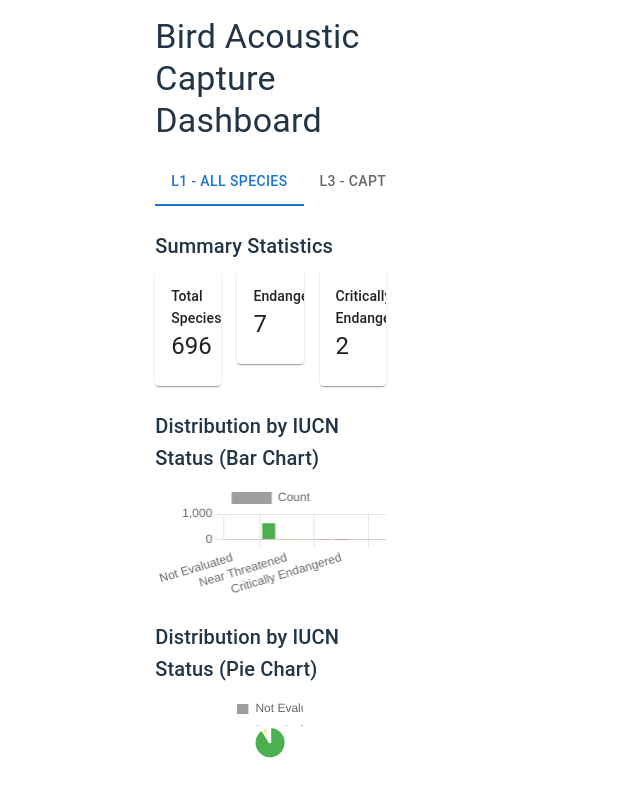
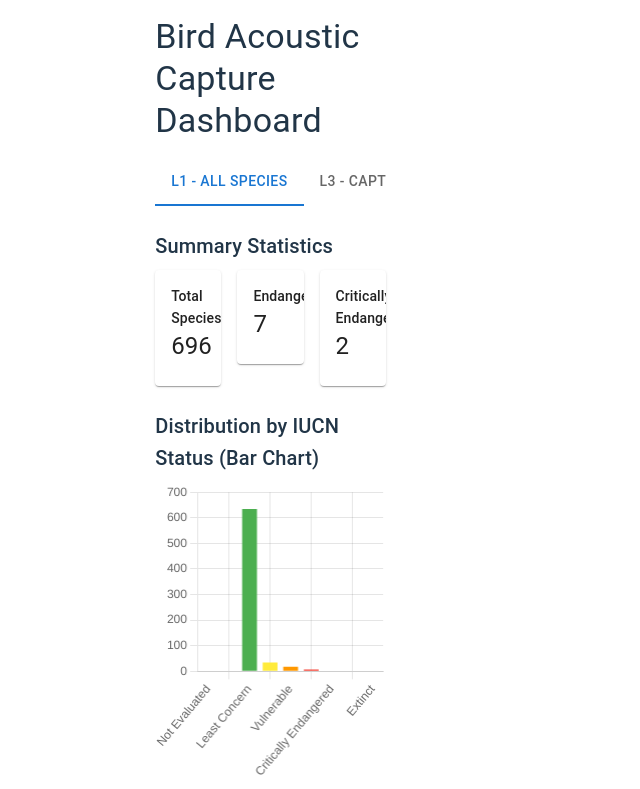
Before and after one commit to KhangLeThanh/bird-species-dashboard, a React (Vite) app: page / in a window 1280 px wide. Shown: the top 789 px of the page, without its empty margins (0-640 px from the left). Built offline with nearby package versions, Linux system fonts and the light colour scheme; the HTML template or start-up script is replaced by a standard one.

Commit message:
moving constant coloursChart

```diff
--- a/src/components/BarChartIUCN.tsx
+++ b/src/components/BarChartIUCN.tsx
@@ -7,33 +7,61 @@ import {
   Tooltip,
   Legend,
 } from "chart.js";
+import { colorsChart } from "../constants/colorChart";
 
 ChartJS.register(CategoryScale, LinearScale, BarElement, Tooltip, Legend);
 
 type BarChartData = {
-  data: { acronym: string; status: string; count: number }[];
+  data: {
+    acronym: string;
+    status: string;
+    count: number;
+    percentage: number;
+  }[];
 };
 
 export default function BarChartIUCN({ data }: BarChartData) {
-  const colors: Record<string, string> = {
-    LC: "#4caf50",
-    NT: "#ffeb3b",
-    VU: "#ff9800",
-    EN: "#f44336",
-    CR: "#b71c1c",
-    default: "#9e9e9e",
-  };
-
   const chartData = {
     labels: data.map((d) => d.status),
     datasets: [
       {
         label: "Count",
         data: data.map((d) => d.count),
-        backgroundColor: data.map((d) => colors[d.acronym] || colors.default),
+        backgroundColor: data.map(
+          (d) =>
+            colorsChart[d.acronym as keyof typeof colorsChart] ||
+            colorsChart.default
+        ),
       },
     ],
   };
 
-  return <Bar data={chartData} />;
+  const options = {
+    responsive: true,
+    maintainAspectRatio: false,
+    plugins: {
+      legend: {
+        display: false,
+      },
+    },
+    scales: {
+      y: {
+        title: {
+          display: false,
+        },
+        beginAtZero: true,
+      },
+      x: {
+        title: {
+          display: false,
+        },
+      },
+    },
+  };
+
+  return (
+    <div style={{ height: 300 }}>
+      <Bar data={chartData} options={options} />
+    </div>
+  );
 }
--- a/src/components/PieChartWithDialog.tsx
+++ b/src/components/PieChartWithDialog.tsx
@@ -12,6 +12,7 @@ import {
   Grid,
   Box,
 } from "@mui/material";
+import { colorsChart } from "../constants/colorChart";
 
 ChartJS.register(ArcElement, Tooltip, Legend);
 
@@ -30,22 +31,15 @@ export default function PieChartWithDialog({ data }: PieChartData) {
   const [open, setOpen] = useState(false);
   const [selectedStatus, setSelectedStatus] = useState<StatusData | null>(null);
 
-  const colors = {
-    LC: "#4caf50",
-    NT: "#ffeb3b",
-    VU: "#ff9800",
-    EN: "#f44336",
-    CR: "#b71c1c",
-    default: "#9e9e9e",
-  };
-
   const chartData = {
     labels: data.map((d) => d.status),
     datasets: [
       {
         data: data.map((d) => d.count),
         backgroundColor: data.map(
-          (d) => colors[d.acronym as keyof typeof colors] || colors.default
+          (d) =>
+            colorsChart[d.acronym as keyof typeof colorsChart] ||
+            colorsChart.default
         ),
       },
     ],
--- /dev/null
+++ b/src/constants/colorChart.ts
@@ -0,0 +1,8 @@
+export const colorsChart = {
+  LC: "#4caf50",
+  NT: "#ffeb3b",
+  VU: "#ff9800",
+  EN: "#f44336",
+  CR: "#b71c1c",
+  default: "#9e9e9e",
+};
```
